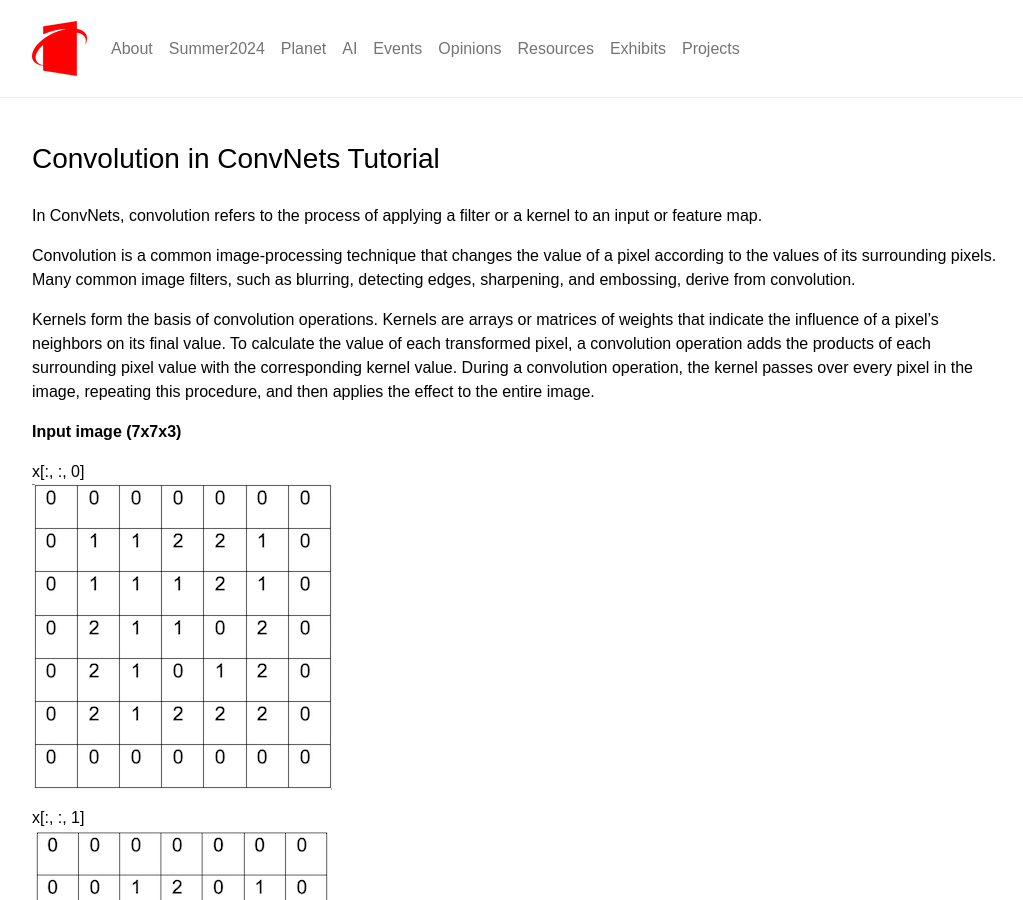
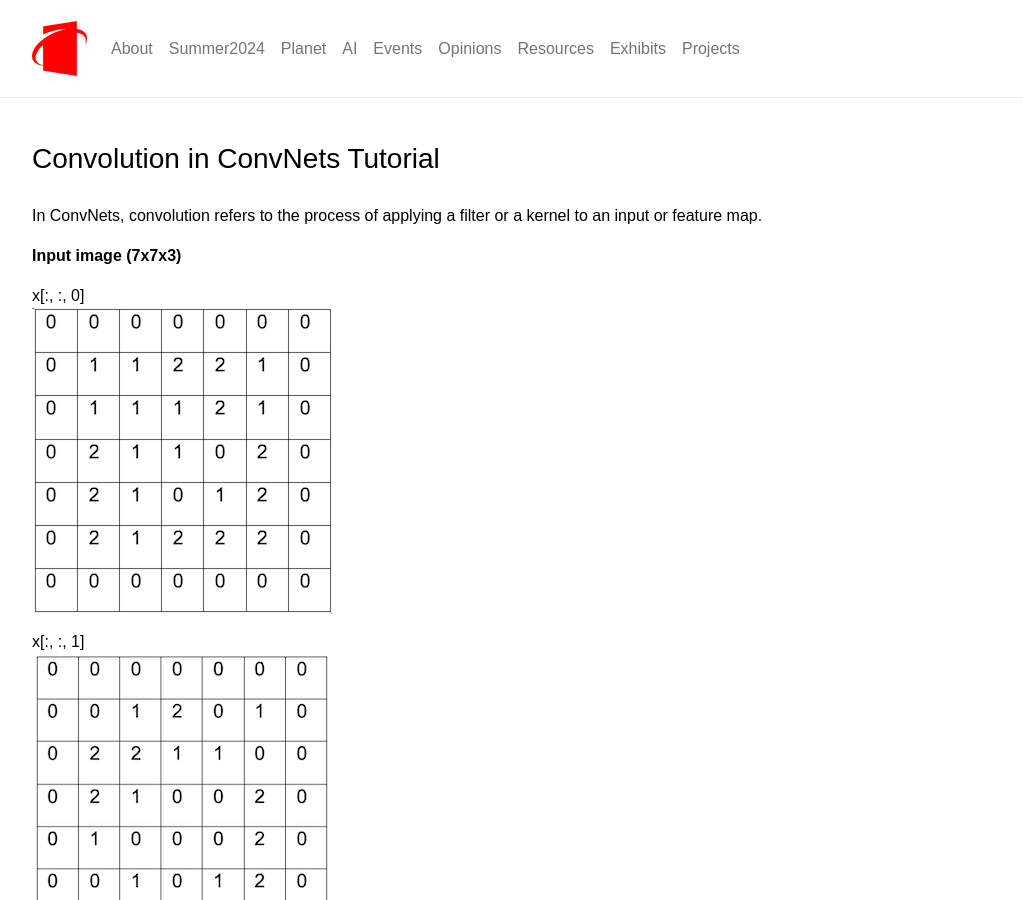
Before and after one commit to planet-ai-2023/planet-ai-2023.github.io, a Jekyll site: the page built from _posts/2024-7-1-convolution-in-convnets-tutorial.md, in a window 1280 px wide and 900 px high. Shown: the whole window, without its empty margins (120-1143 px from the left). Built offline with Jekyll 4.4.1, drawn with Linux system fonts in a browser that asks for light colours.

Commit message:
Add files via upload

```diff
--- a/_posts/2024-7-1-convolution-in-convnets-tutorial.md
+++ b/_posts/2024-7-1-convolution-in-convnets-tutorial.md
@@ -7,10 +7,6 @@ tags: [ AI, tutorials, resources, summer2024 ]
 ---
 
 In ConvNets, convolution refers to the process of applying a filter or a kernel to an input or feature map.
-
-Convolution is a common image-processing technique that changes the value of a pixel according to the values of its surrounding pixels. Many common image filters, such as blurring, detecting edges, sharpening, and embossing, derive from convolution.
-
-Kernels form the basis of convolution operations. Kernels are arrays or matrices of weights that indicate the influence of a pixel’s neighbors on its final value. To calculate the value of each transformed pixel, a convolution operation adds the products of each surrounding pixel value with the corresponding kernel value. During a convolution operation, the kernel passes over every pixel in the image, repeating this procedure, and then applies the effect to the entire image.
 
 **Input image (7x7x3)**
 
```
